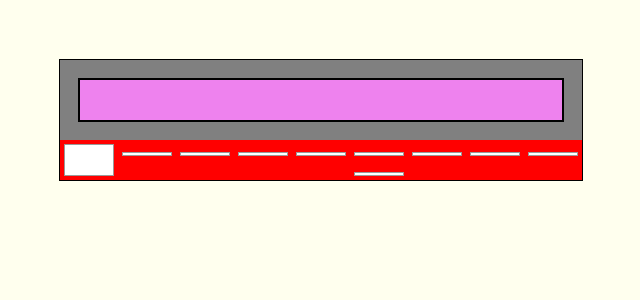
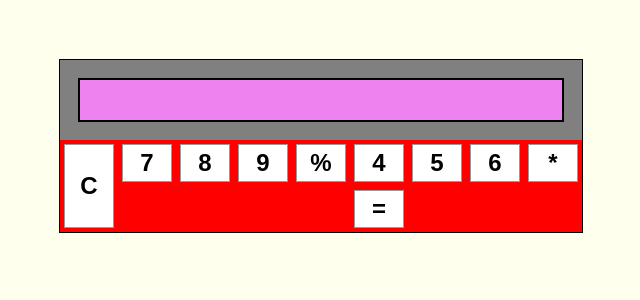
Before and after one commit to mnrowe/calculator, a React (Create React App) app: page / in a window 1280 px wide. Shown: the top 300 px of the page, without its empty margins (319-959 px from the left). Built offline with nearby package versions, Linux system fonts and the light colour scheme; the HTML template or start-up script is replaced by a standard one.

Commit message:
make Button component easier to understand

```diff
--- a/src/Button.js
+++ b/src/Button.js
@@ -2,24 +2,11 @@ import React, { Component } from 'react';
 import './Button.css';
 
 class Button extends Component {
-  renderButton() {
-    const { value } = this.props;
-
+  render() {
+    const { className, onPress, ...props } = this.props;
     return (
-      <button
-        value={this.props.value}
-        onClick={this.props.onClick}
-        className={'Button'}
-      >
-        {this.props.value}
-      </button>
+      <button className={`Button ${className}`} onClick={onPress} {...props} />
     );
-  }
-
-  render() {
-    {
-      return this.renderButton();
-    }
   }
 }
 
```
